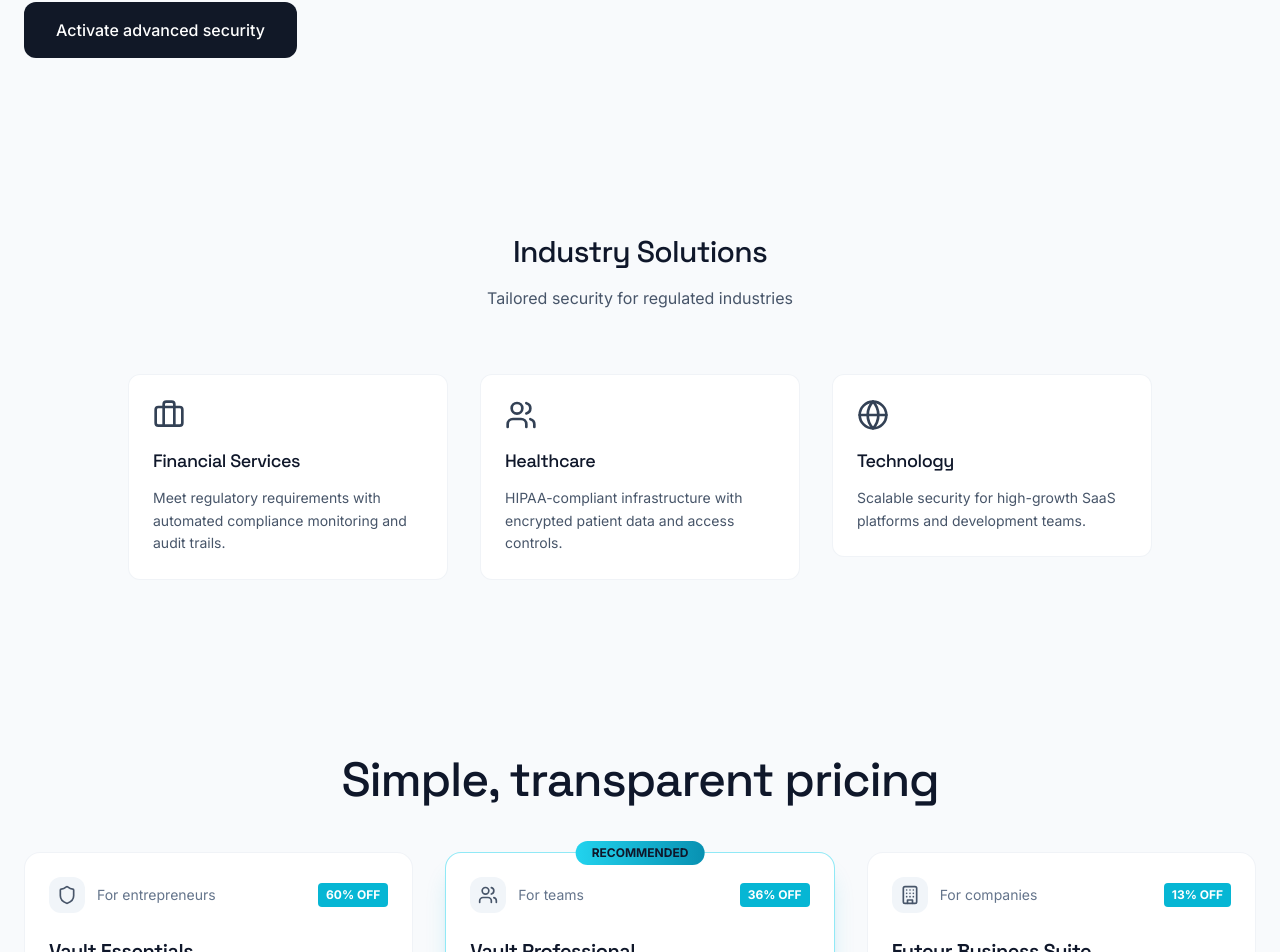
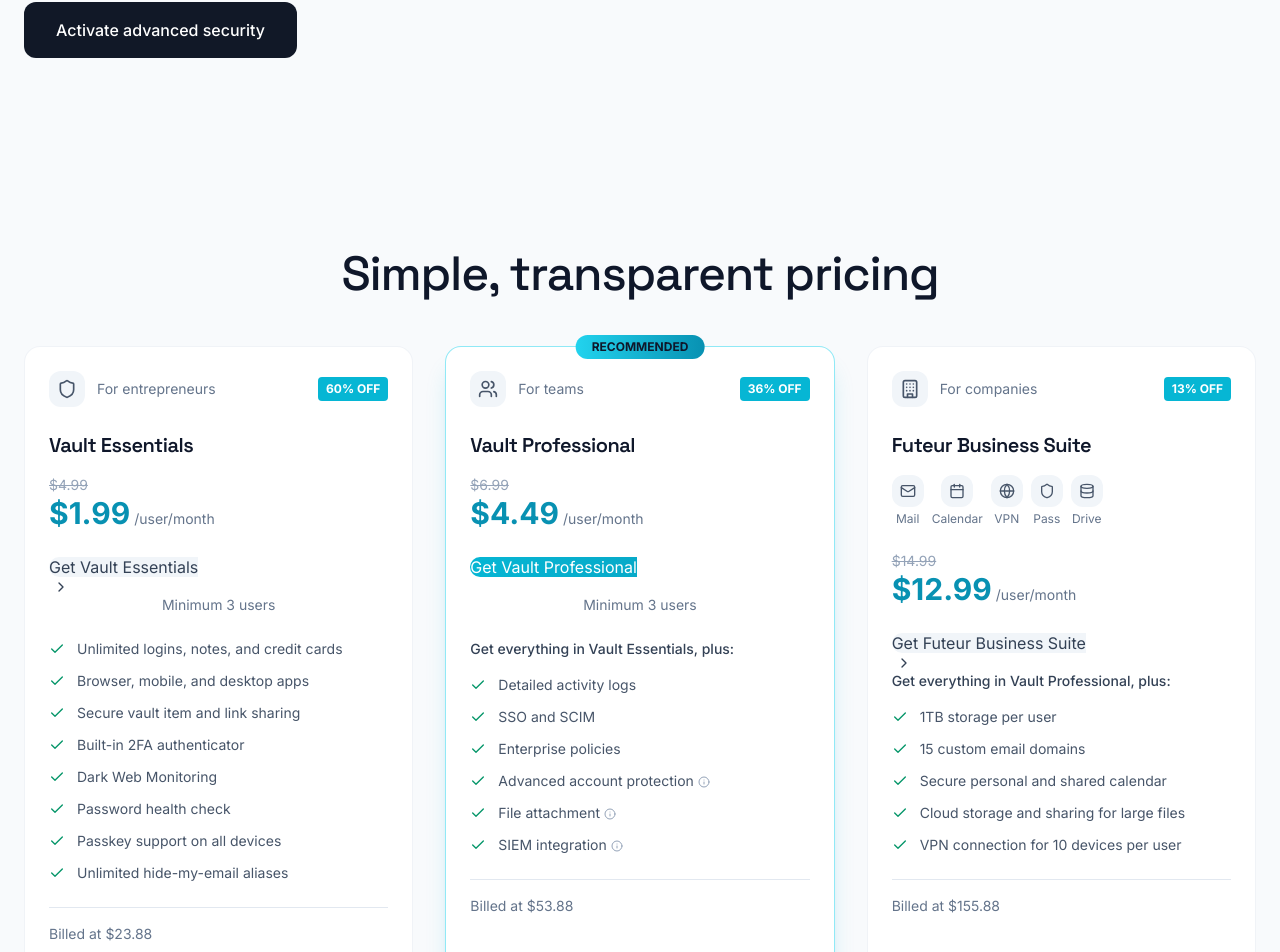
Before and after one commit to Futeur-Secure/fresh-new-online-space, a React (Vite) app: page /vault in a window 1280 px wide. Shown: the part 7836-8788 px from the top of the page. Built offline with nearby package versions, Linux system fonts and the light colour scheme; no server answers; the database is empty.

Commit message:
Remove outdated industry solutions section
Remove the industry solutions section from the page.

```diff
--- a/src/pages/FuteurVault.tsx
+++ b/src/pages/FuteurVault.tsx
@@ -938,41 +938,6 @@ const FuteurVault = () => {
         </div>
       </section>
 
-      {/* Use Cases Section */}
-      <section className="py-20 px-6">
-        <div className="max-w-5xl mx-auto">
-          <div id="use-cases-header" data-animate className={`text-center mb-16 transition-all duration-700 ${isVisible['use-cases-header'] ? 'opacity-100 translate-y-0' : 'opacity-0 translate-y-8'}`}>
-            <h2 className={`text-2xl md:text-3xl font-medium mb-4 ${isDark ? 'text-white' : 'text-slate-900'}`}>
-              Industry Solutions
-            </h2>
-            <p className={`text-base ${isDark ? 'text-slate-400' : 'text-slate-600'}`}>
-              Tailored security for regulated industries
-            </p>
-          </div>
-
-          <div className="grid md:grid-cols-3 gap-8">
-            {useCases.map((useCase, i) => (
-              <div
-                key={i}
-                id={`use-case-${i}`}
-                data-animate
-                className={`transition-all duration-700 ${isVisible[`use-case-${i}`] ? 'opacity-100 translate-y-0' : 'opacity-0 translate-y-8'}`}
-                style={{ transitionDelay: `${i * 150}ms` }}
-              >
-                <div className={`p-6 rounded-xl border transition-all duration-300 ${isDark ? 'bg-slate-900/20 border-slate-800/30 hover:border-slate-700/50' : 'bg-white border-slate-200/50 hover:border-slate-300'}`}>
-                  <useCase.icon className={`w-8 h-8 mb-4 ${isDark ? 'text-slate-300' : 'text-slate-700'}`} />
-                  <h3 className={`text-lg font-medium mb-3 ${isDark ? 'text-white' : 'text-slate-900'}`}>
-                    {useCase.title}
-                  </h3>
-                  <p className={`text-sm leading-relaxed ${isDark ? 'text-slate-400' : 'text-slate-600'}`}>
-                    {useCase.description}
-                  </p>
-                </div>
-              </div>
-            ))}
-          </div>
-        </div>
-      </section>
 
       <PricingSection isDark={isDark} />
       {/* Compliance & Certifications */}
```
